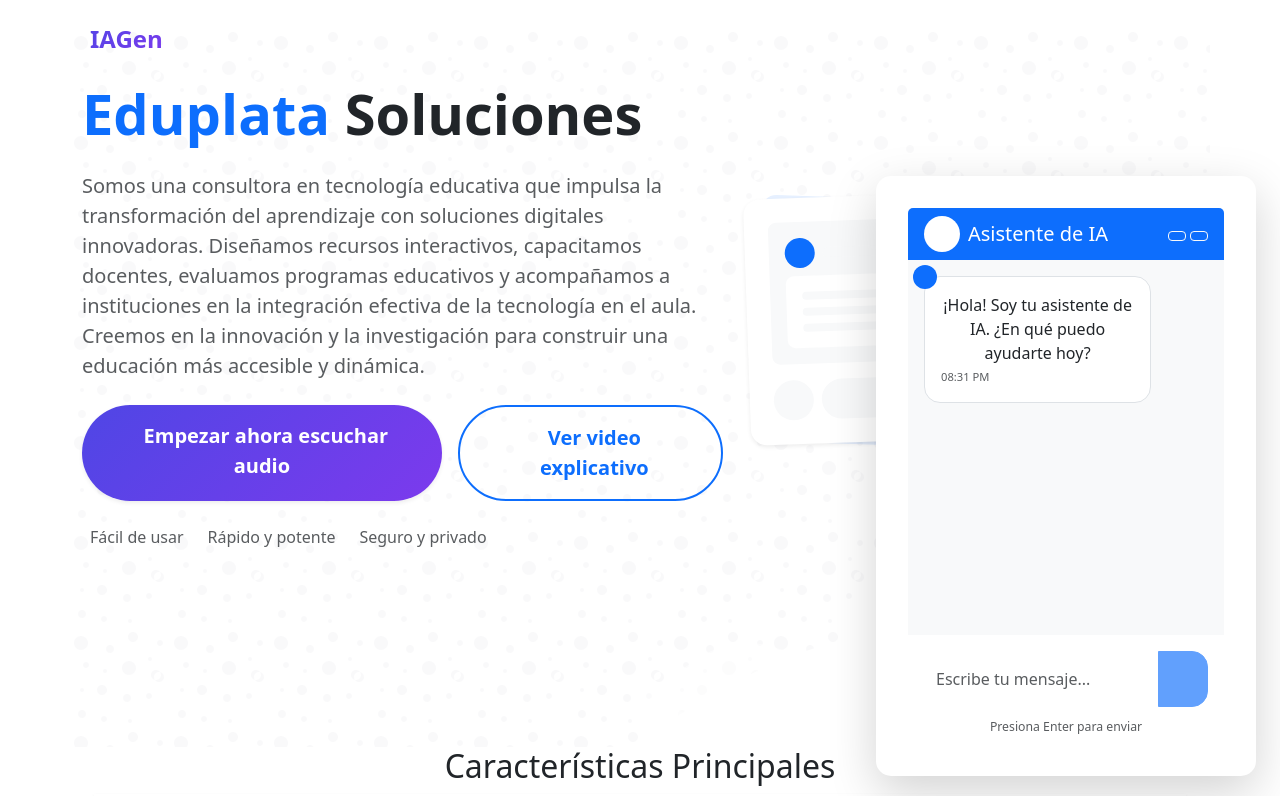
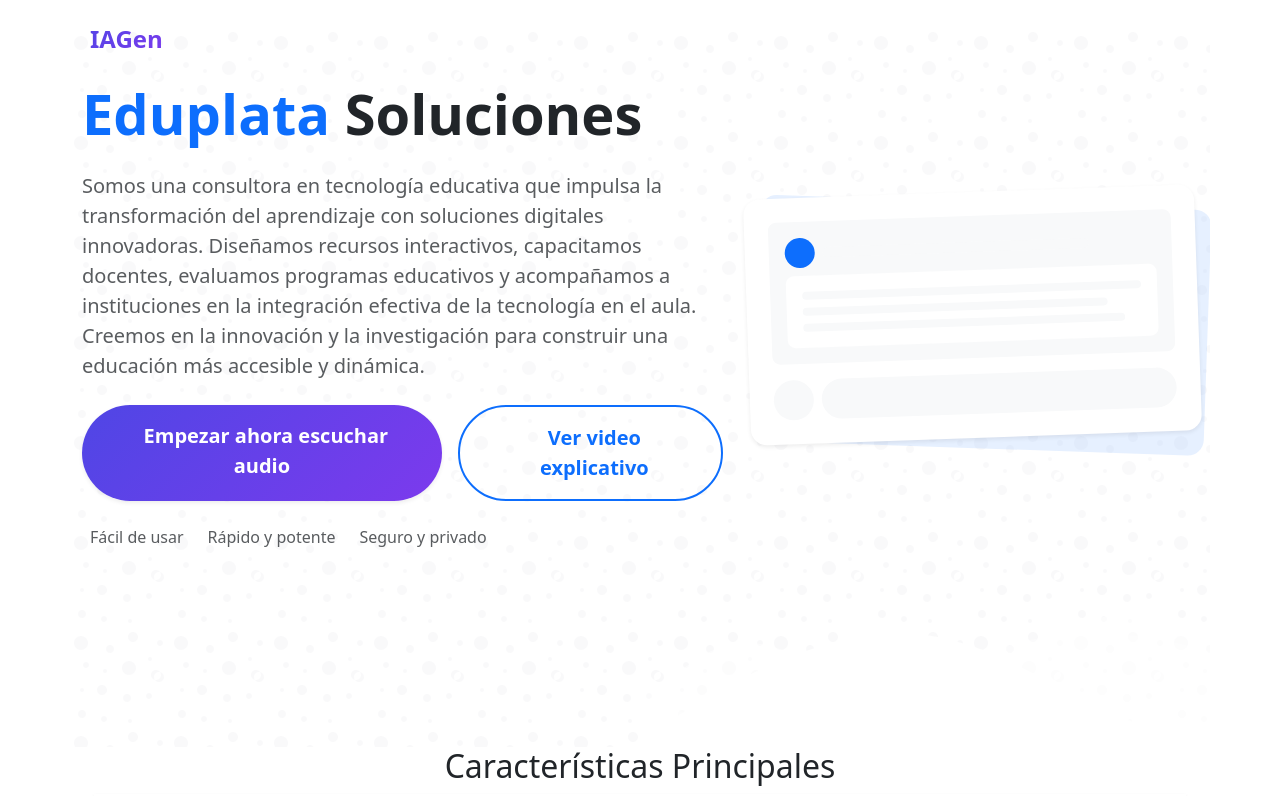
Before and after one commit to Ledesman/my-react-app, a React (Vite) app: page / in a window 1280 px wide. Shown: the top 796 px of the page. Built offline with nearby package versions, Linux system fonts and the light colour scheme; the HTML template or start-up script is replaced by a standard one.

Commit message:
creando link chatbot en Blanco nuevo

```diff
--- a/src/components/Chatbot.jsx
+++ b/src/components/Chatbot.jsx
@@ -1,198 +1,200 @@
-import React, { useState, useRef, useEffect } from 'react';
+// import React, { useState, useRef, useEffect } from 'react';
 import { Button, Form, InputGroup } from 'react-bootstrap';
 
 const Chatbot = () => {
-  const [messages, setMessages] = useState([
-    {
-      text: '¡Hola! Soy tu asistente de IA. ¿En qué puedo ayudarte hoy?',
-      sender: 'bot',
-      timestamp: new Date()
-    }
-  ]);
-  const [input, setInput] = useState('');
-  const [isTyping, setIsTyping] = useState(false);
-  const messagesEndRef = useRef(null);
+  // const [messages, setMessages] = useState([
+  //   {
+  //     text: '¡Hola! Soy tu asistente de IA. ¿En qué puedo ayudarte hoy?',
+  //     sender: 'bot',
+  //     timestamp: new Date()
+  //   }
+  // ]);
+  // const [input, setInput] = useState('');
+  // const [isTyping, setIsTyping] = useState(false);
+  // const messagesEndRef = useRef(null);
 
   // Efecto para hacer scroll automáticamente al final de los mensajes
-  useEffect(() => {
-    scrollToBottom();
-  }, [messages]);
+  // useEffect(() => {
+  //   scrollToBottom();
+  // }, [messages]);
 
-  const scrollToBottom = () => {
-    messagesEndRef.current?.scrollIntoView({ behavior: 'smooth' });
-  };
+  // const scrollToBottom = () => {
+  //   messagesEndRef.current?.scrollIntoView({ behavior: 'smooth' });
+  // };
 
-  const handleSubmit = (e) => {
-    e.preventDefault();
-    if (input.trim()) {
-      // Agregar mensaje del usuario
-      const userMessage = {
-        text: input,
-        sender: 'user',
-        timestamp: new Date()
-      };
+  // const handleSubmit = (e) => {
+  //   e.preventDefault();
+  //   if (input.trim()) {
+  //     // Agregar mensaje del usuario
+  //     const userMessage = {
+  //       text: input,
+  //       sender: 'user',
+  //       timestamp: new Date()
+  //     };
 
-      setMessages(prev => [...prev, userMessage]);
-      setInput('');
-      setIsTyping(true);
+  //     setMessages(prev => [...prev, userMessage]);
+  //     setInput('');
+  //     setIsTyping(true);
 
-      // Simulación de respuesta de la IA
-      setTimeout(() => {
-        const botResponses = [
-          "¡Entendido! ¿Hay algo más en lo que pueda ayudarte?",
-          "https://landbot.online/v3/H-2959307-MZ7U2C3BJCIRX1UO/index.html",
-          "Interesante, ¿te gustaría profundizar más en este tema?",
-          "¡Claro! Estoy aquí para ayudarte con lo que necesites.",
-          "Gracias por compartir. ¿En qué más puedo asistirte?",
-          "¡Perfecto! ¿Hay algo específico sobre lo que te gustaría saber más?"
-        ];
+  //     // Simulación de respuesta de la IA
+  //     setTimeout(() => {
+  //       const botResponses = [
+  //         "¡Entendido! ¿Hay algo más en lo que pueda ayudarte?",
+  //         "https://landbot.online/v3/H-2959307-MZ7U2C3BJCIRX1UO/index.html",
+  //         "Interesante, ¿te gustaría profundizar más en este tema?",
+  //         "¡Claro! Estoy aquí para ayudarte con lo que necesites.",
+  //         "Gracias por compartir. ¿En qué más puedo asistirte?",
+  //         "¡Perfecto! ¿Hay algo específico sobre lo que te gustaría saber más?"
+  //       ];
 
-        const botMessage = {
-          text: botResponses[Math.floor(Math.random() * botResponses.length)],
-          sender: 'bot',
-          timestamp: new Date()
-        };
+  //       const botMessage = {
+  //         text: botResponses[Math.floor(Math.random() * botResponses.length)],
+  //         sender: 'bot',
+  //         timestamp: new Date()
+  //       };
 
-        setMessages(prev => [...prev, botMessage]);
-        setIsTyping(false);
-      }, 1500);
-    }
-  };
+  //       setMessages(prev => [...prev, botMessage]);
+  //       setIsTyping(false);
+  //     }, 1500);
+  //   }
+  // };
 
-  const formatTime = (date) => {
-    return date.toLocaleTimeString([], { hour: '2-digit', minute: '2-digit' });
-  };
+  // const formatTime = (date) => {
+  //   return date.toLocaleTimeString([], { hour: '2-digit', minute: '2-digit' });
+  // };
 
   return (
-    <div className="position-fixed bottom-0 end-0 mb-4 me-4" style={{ zIndex: 1060 }}>
-      <div className="card shadow-lg" style={{ width: '380px', height: '600px', border: 'none', borderRadius: '15px', overflow: 'hidden' }}>
-        {/* Encabezado del chat */}
-        <div className="card-header bg-primary text-white d-flex justify-content-between align-items-center" style={{ borderBottom: 'none' }}>
-          <div className="d-flex align-items-center">
-            <div className="bg-white rounded-circle d-flex align-items-center justify-content-center me-2" style={{ width: '36px', height: '36px' }}>
-              <i className="bi bi-robot text-primary"></i>
-            </div>
-            <h5 className="mb-0">Asistente de IA</h5>
-          </div>
-          <div>
-            <button className="btn btn-sm btn-outline-light me-1">
-              <i className="bi bi-dash-lg"></i>
-            </button>
-            <button className="btn btn-sm btn-outline-light">
-              <i className="bi bi-x-lg"></i>
-            </button>
-          </div>
-        </div>
+    // <div className="position-fixed bottom-0 end-0 mb-4 me-4" style={{ zIndex: 1060 }}>
+    //   <div className="card shadow-lg" style={{ width: '380px', height: '600px', border: 'none', borderRadius: '15px', overflow: 'hidden' }}>
+    //     {/* Encabezado del chat */}
+    //     <div className="card-header bg-primary text-white d-flex justify-content-between align-items-center" style={{ borderBottom: 'none' }}>
+    //       <div className="d-flex align-items-center">
+    //         <div className="bg-white rounded-circle d-flex align-items-center justify-content-center me-2" style={{ width: '36px', height: '36px' }}>
+    //           <i className="bi bi-robot text-primary"></i>
+    //         </div>
+    //         <h5 className="mb-0">Asistente de IA</h5>
+    //       </div>
+    //       <div>
+    //         <button className="btn btn-sm btn-outline-light me-1">
+    //           <i className="bi bi-dash-lg"></i>
+    //         </button>
+    //         <button className="btn btn-sm btn-outline-light">
+    //           <i className="bi bi-x-lg"></i>
+    //         </button>
+    //       </div>
+    //     </div>
 
-        {/* Área de mensajes */}
-        <div className="card-body p-0 d-flex flex-column" style={{ overflowY: 'auto', backgroundColor: '#f8f9fa' }}>
-          <div className="p-3 flex-grow-1">
-            {messages.map((message, index) => (
-              <div
-                key={index}
-                className={`d-flex mb-3 ${message.sender === 'user' ? 'justify-content-end' : 'justify-content-start'}`}
-              >
-                <div
-                  className={`rounded-4 p-3 position-relative ${message.sender === 'user'
-                    ? 'bg-primary text-white'
-                    : 'bg-white border'}`}
-                  style={{ maxWidth: '80%' }}
-                >
-                  <div className="message-text">{message.text}</div>
-                  <div
-                    className="text-muted small mt-1"
-                    style={{
-                      fontSize: '0.7rem',
-                      textAlign: message.sender === 'user' ? 'right' : 'left'
-                    }}
-                  >
-                    {formatTime(message.timestamp)}
-                  </div>
-                  {message.sender === 'bot' && (
-                    <div className="position-absolute top-0 start-0 translate-middle">
-                      <div className="bg-primary text-white rounded-circle d-flex align-items-center justify-content-center" style={{ width: '24px', height: '24px' }}>
-                        <i className="bi bi-robot" style={{ fontSize: '0.7rem' }}></i>
-                      </div>
-                    </div>
-                  )}
-                </div>
-              </div>
-            ))}
-            {isTyping && (
-              <div className="d-flex mb-3">
-                <div className="bg-white rounded-4 p-3">
-                  <div className="typing-indicator">
-                    <span></span>
-                    <span></span>
-                    <span></span>
-                  </div>
-                </div>
-              </div>
-            )}
-            <div ref={messagesEndRef} />
-          </div>
-        </div>
+    //     {/* Área de mensajes */}
+    //     <div className="card-body p-0 d-flex flex-column" style={{ overflowY: 'auto', backgroundColor: '#f8f9fa' }}>
+    //       <div className="p-3 flex-grow-1">
+    //         {messages.map((message, index) => (
+    //           <div
+    //             key={index}
+    //             className={`d-flex mb-3 ${message.sender === 'user' ? 'justify-content-end' : 'justify-content-start'}`}
+    //           >
+    //             <div
+    //               className={`rounded-4 p-3 position-relative ${message.sender === 'user'
+    //                 ? 'bg-primary text-white'
+    //                 : 'bg-white border'}`}
+    //               style={{ maxWidth: '80%' }}
+    //             >
+    //               <div className="message-text">{message.text}</div>
+    //               <div
+    //                 className="text-muted small mt-1"
+    //                 style={{
+    //                   fontSize: '0.7rem',
+    //                   textAlign: message.sender === 'user' ? 'right' : 'left'
+    //                 }}
+    //               >
+    //                 {formatTime(message.timestamp)}
+    //               </div>
+    //               {message.sender === 'bot' && (
+    //                 <div className="position-absolute top-0 start-0 translate-middle">
+    //                   <div className="bg-primary text-white rounded-circle d-flex align-items-center justify-content-center" style={{ width: '24px', height: '24px' }}>
+    //                     <i className="bi bi-robot" style={{ fontSize: '0.7rem' }}></i>
+    //                   </div>
+    //                 </div>
+    //               )}
+    //             </div>
+    //           </div>
+    //         ))}
+    //         {isTyping && (
+    //           <div className="d-flex mb-3">
+    //             <div className="bg-white rounded-4 p-3">
+    //               <div className="typing-indicator">
+    //                 <span></span>
+    //                 <span></span>
+    //                 <span></span>
+    //               </div>
+    //             </div>
+    //           </div>
+    //         )}
+    //         <div ref={messagesEndRef} />
+    //       </div>
+    //     </div>
 
-        {/* Área de entrada */}
-        <div className="card-footer border-0 bg-white pt-3">
-          <Form onSubmit={handleSubmit} className="mb-0">
-            <InputGroup>
-              <Form.Control
-                type="text"
-                value={input}
-                onChange={(e) => setInput(e.target.value)}
-                placeholder="Escribe tu mensaje..."
-                className="border-0 rounded-start-4 py-3"
-                style={{ boxShadow: 'none' }}
-              />
-              <Button
-                variant="primary"
-                type="submit"
-                className="rounded-end-4 px-4"
-                disabled={!input.trim()}
-              >
-                <i className="bi bi-send-fill"></i>
-              </Button>
-            </InputGroup>
-            <div className="text-muted small mt-2 text-center">
-              <small>Presiona Enter para enviar</small>
-            </div>
-          </Form>
-        </div>
-      </div>
-      <style jsx global>{`
-        .typing-indicator {
-          display: flex;
-          gap: 4px;
-          padding: 10px 15px;
-        }
-        .typing-indicator span {
-          width: 8px;
-          height: 8px;
-          background-color: #6c757d;
-          border-radius: 50%;
-          display: inline-block;
-          animation: bounce 1.4s infinite ease-in-out both;
-        }
-        .typing-indicator span:nth-child(1) {
-          animation-delay: -0.32s;
-        }
-        .typing-indicator span:nth-child(2) {
-          animation-delay: -0.16s;
-        }
-        @keyframes bounce {
-          0%, 80%, 100% {
-            transform: scale(0);
-          } 40% {
-            transform: scale(1.0);
-          }
-        }
-        .message-text {
-          white-space: pre-wrap;
-          word-break: break-word;
-        }
-      `}</style>
-    </div>
+    //     {/* Área de entrada */}
+    //     <div className="card-footer border-0 bg-white pt-3">
+    //       <Form onSubmit={handleSubmit} className="mb-0">
+    //         <InputGroup>
+    //           <Form.Control
+    //             type="text"
+    //             value={input}
+    //             onChange={(e) => setInput(e.target.value)}
+    //             placeholder="Escribe tu mensaje..."
+    //             className="border-0 rounded-start-4 py-3"
+    //             style={{ boxShadow: 'none' }}
+    //           />
+    //           <Button
+    //             variant="primary"
+    //             type="submit"
+    //             className="rounded-end-4 px-4"
+    //             disabled={!input.trim()}
+    //           >
+    //             <i className="bi bi-send-fill"></i>
+    //           </Button>
+    //         </InputGroup>
+    //         <div className="text-muted small mt-2 text-center">
+    //           <small>Presiona Enter para enviar</small>
+    //         </div>
+    //       </Form>
+    //     </div>
+    //   </div>
+    //   <style jsx global>{`
+    //     .typing-indicator {
+    //       display: flex;
+    //       gap: 4px;
+    //       padding: 10px 15px;
+    //     }
+    //     .typing-indicator span {
+    //       width: 8px;
+    //       height: 8px;
+    //       background-color: #6c757d;
+    //       border-radius: 50%;
+    //       display: inline-block;
+    //       animation: bounce 1.4s infinite ease-in-out both;
+    //     }
+    //     .typing-indicator span:nth-child(1) {
+    //       animation-delay: -0.32s;
+    //     }
+    //     .typing-indicator span:nth-child(2) {
+    //       animation-delay: -0.16s;
+    //     }
+    //     @keyframes bounce {
+    //       0%, 80%, 100% {
+    //         transform: scale(0);
+    //       } 40% {
+    //         transform: scale(1.0);
+    //       }
+    //     }
+    //     .message-text {
+    //       white-space: pre-wrap;
+    //       word-break: break-word;
+    //     }
+    //   `}</style>
+    // </div>
+    <>
+    </>
   );
 };
 
```
Also changed, not shown: src/components/Navbar.jsx (+8 -4 lines).
